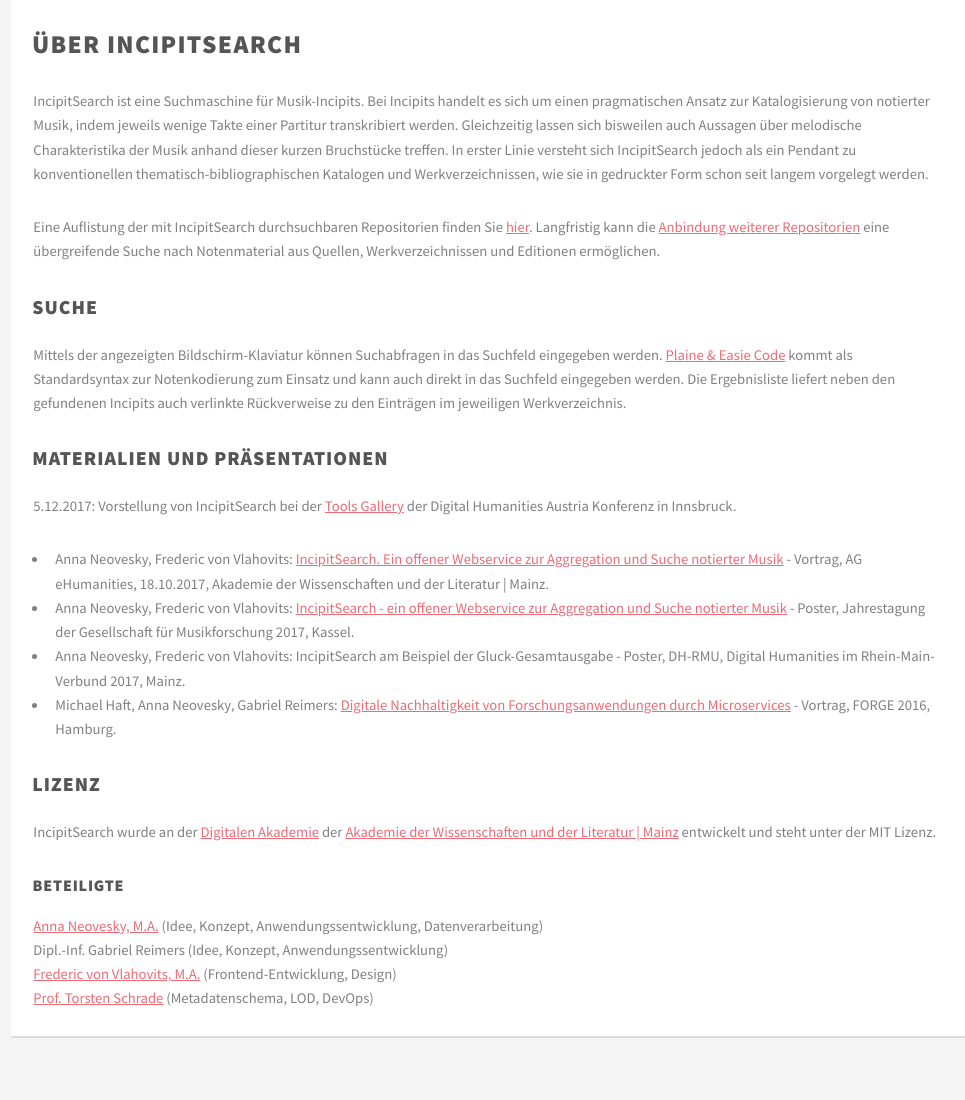
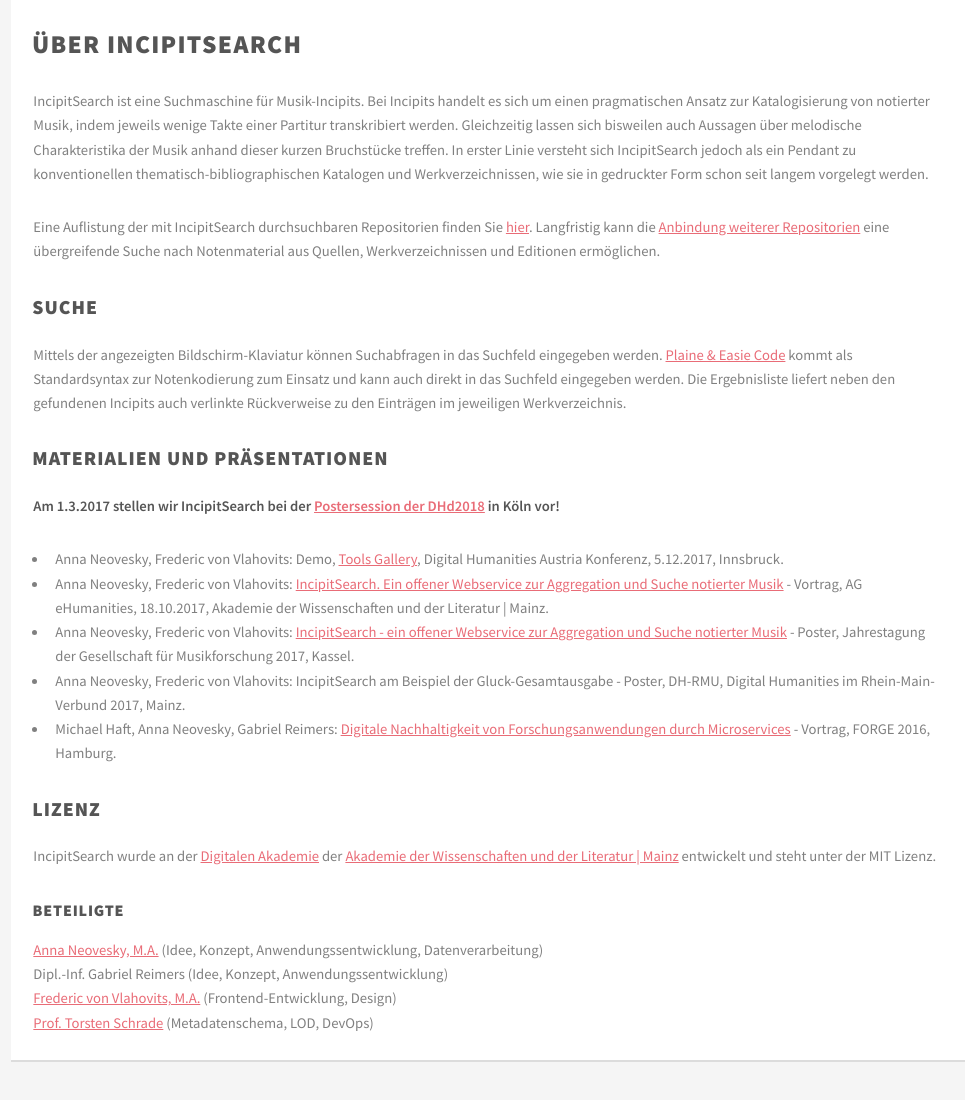
Before and after one commit to digicademy/incipitSearch, a PHP site: template templates/about.twig in a window 1280 px wide. Shown: the part 118-1218 px from the top of the page, without its empty margins (152-1117 px from the left). Run offline with PHP 8.4, Linux system fonts and the light colour scheme; the template is opened without the code that fills it, so the values that code supplies are empty; some libraries are stand-ins or nearby versions.

Commit message:
publications updatet

```diff
--- a/templates/about.twig
+++ b/templates/about.twig
@@ -24,9 +24,14 @@
 							href="http://www.iaml.info/plaine-easie-code" title="Plaine & Easie Code" target="_blank">Plaine & Easie Code</a> kommt als Standardsyntax zur Notenkodierung zum Einsatz und kann auch direkt in das Suchfeld eingegeben werden. Die Ergebnisliste liefert neben den gefundenen Incipits auch verlinkte Rückverweise zu den  Einträgen im jeweiligen Werkverzeichnis.</p>
 
 			<h3>Materialien und Präsentationen</h3>
-			<p>5.12.2017: Vorstellung von IncipitSearch bei der <a href="https://www.uibk.ac.at/congress/dha2017/programme/">Tools Gallery</a> der Digital Humanities Austria Konferenz in Innsbruck.</p>
+			<p>
+				<strong>Am 1.3.2017 stellen wir IncipitSearch bei
+				der <a href="http://dhd2018.uni-koeln.de/programm-donnerstag/"> Postersession der DHd2018</a> in Köln vor!
+				</strong>
+			</p>
 
 			<ul>
+				<li>Anna Neovesky, Frederic von Vlahovits: Demo, <a href="https://www.uibk.ac.at/congress/dha2017/programme/">Tools Gallery</a>, Digital Humanities Austria Konferenz, 5.12.2017, Innsbruck.</li>
 				<li>Anna Neovesky, Frederic von Vlahovits: <a href="https://digicademy.github.io/2017-AGeHumanities/incipitSearch/index.html#/step-1">IncipitSearch. Ein offener Webservice zur Aggregation und Suche notierter Musik</a> - Vortrag, AG eHumanities, 18.10.2017, Akademie der Wissenschaften und der Literatur | Mainz.</li>
 				<li>Anna Neovesky, Frederic von Vlahovits: <a href="https://github.com/digicademy/incipitSearch/blob/master/htdocs/public/publications/GfM2017-Poster_Incipit_Neovesky_vonVlahovits.pdf">IncipitSearch - ein offener Webservice zur Aggregation und Suche notierter Musik</a> - Poster, Jahrestagung der Gesellschaft für Musikforschung 2017, Kassel.</li>
 				<li>Anna Neovesky, Frederic von Vlahovits: IncipitSearch am Beispiel der Gluck-Gesamtausgabe - Poster, DH-RMU, Digital Humanities im Rhein-Main-Verbund 2017, Mainz.</li>
```
